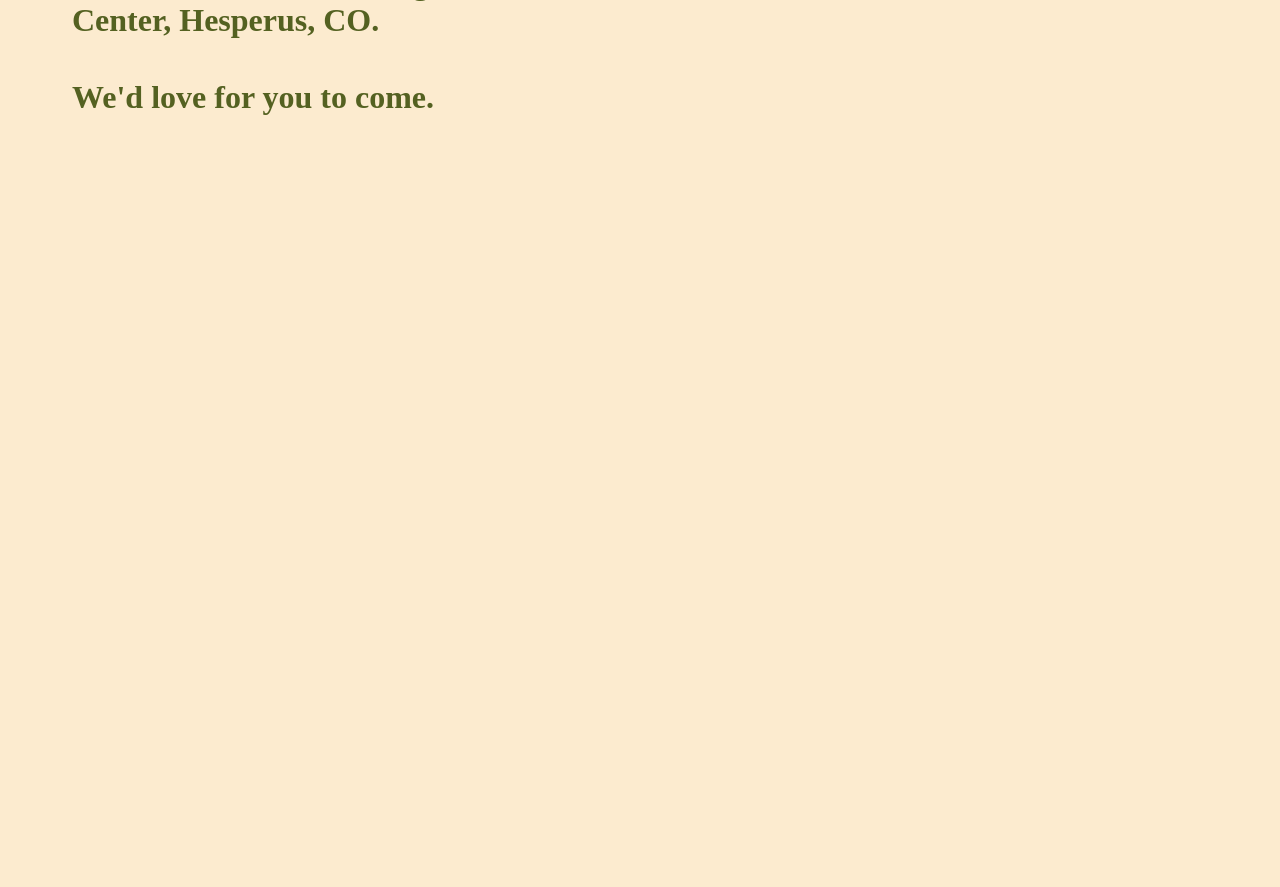
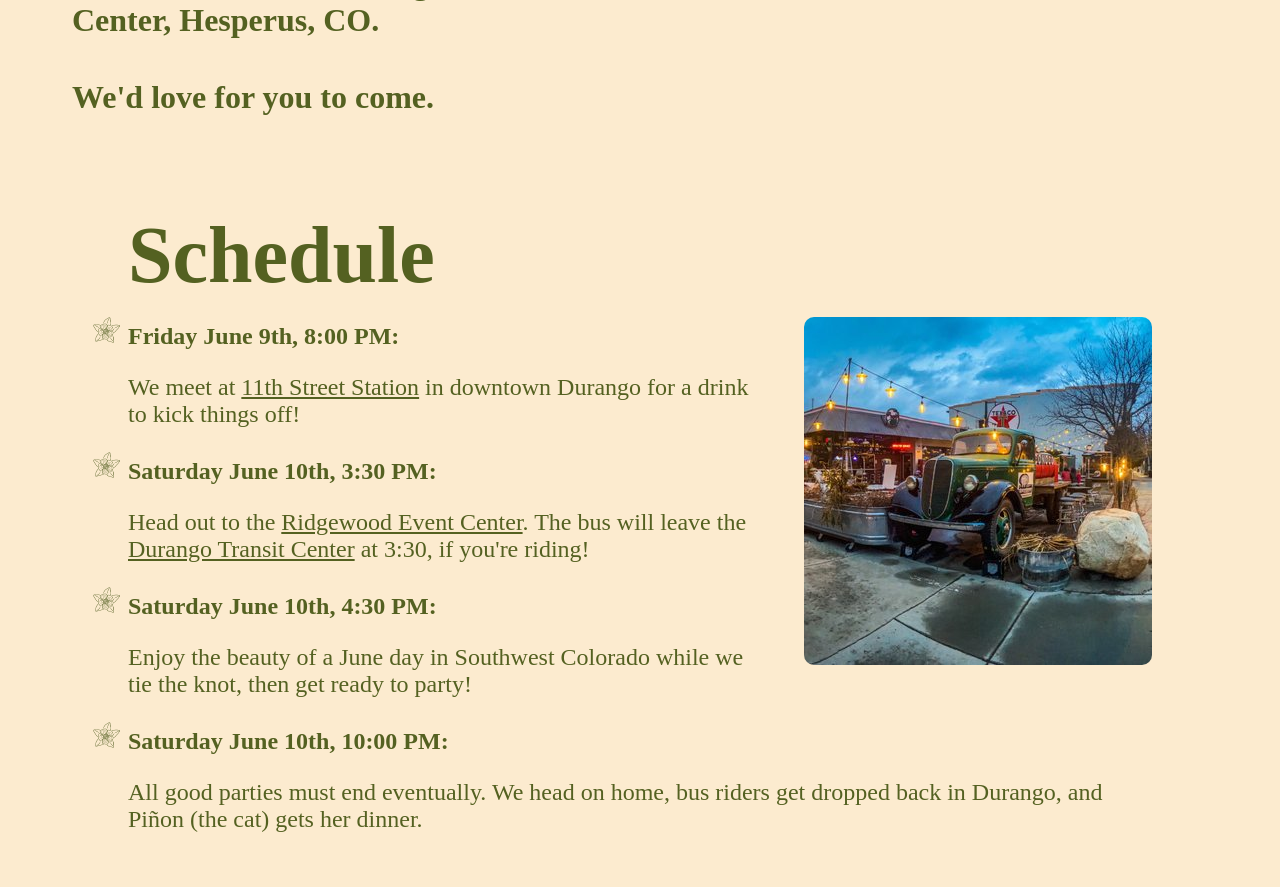
Before and after one commit to peter-fogg/celeste-and-peter, a Flask app: page / in a window 1280 px wide. Shown: the part 628-1515 px from the top of the page. Before the commit the page ends 743 px from the top, so only its background shows below. Run offline with Flask 3, Linux system fonts and the light colour scheme; some web fonts are replaced.

Commit message:
info about 11th street on home page

```diff
--- a/static/css/build/style.css
+++ b/static/css/build/style.css
@@ -99,6 +99,10 @@ a {
 #durango {
   display: block;
   width: 40%;
+  border-radius: 10px;
+}
+
+#eleventh {
   border-radius: 10px;
 }
 
--- a/static/css/style.scss
+++ b/static/css/style.scss
@@ -121,6 +121,10 @@ a {
 #durango {
     display: block;
     width: 40%;
+    border-radius: 10px;
+}
+
+#eleventh {
     border-radius: 10px;
 }
 
--- a/templates/index.html
+++ b/templates/index.html
@@ -14,5 +14,36 @@
         <img src="{{ url_for('static', filename='imgs/IMG_5412.jpg') }}" >
       </div>
     </div>
+    <div class="main-container">
+      <h1 class="subpage-title">Schedule</h1>
+      <ul class="deets">
+        <img class="float-right" id="eleventh" src="{{ url_for('static', filename='./imgs/11th.jpg') }}">
+        <li>
+          <h3>Friday June 9th, 8:00 PM:</h3>
+          <p>
+            We meet at <a target="_blank" rel="noopener" href="https://goo.gl/maps/VEK1nT8WB4mtSXDr8">11th Street Station</a> in downtown Durango for a drink to kick things off!
+              </p>
+        </li>
+        <li>
+          <h3>Saturday June 10th, 3:30 PM:</h3>
+          <p>
+            Head out to the <a target="_blank" rel="noopener" href="https://goo.gl/maps/tACB4F2oV2PaKukb6">Ridgewood Event Center</a>. The bus will leave the <a target="_blank" rel="noopener" href="https://goo.gl/maps/gmVj7AotHSTeUTzA9">Durango Transit Center</a> at 3:30, if you're riding!
+          </p>
+        </li>
+        <li>
+          <h3>Saturday June 10th, 4:30 PM:</h3>
+          <p>
+            Enjoy the beauty of a June day in Southwest Colorado while
+            we tie the knot, then get ready to party!
+          </p>
+          <li>
+            <h3>Saturday June 10th, 10:00 PM:</h3>
+            <p>
+              All good parties must end eventually. We head on home,
+              bus riders get dropped back in Durango, and Piñon (the
+              cat) gets her dinner.
+            </p>
+      </ul>
+    </div>
   </body>
 </html>
```
Also changed, not shown: static/imgs/11th.jpg (added), 1 other file.
